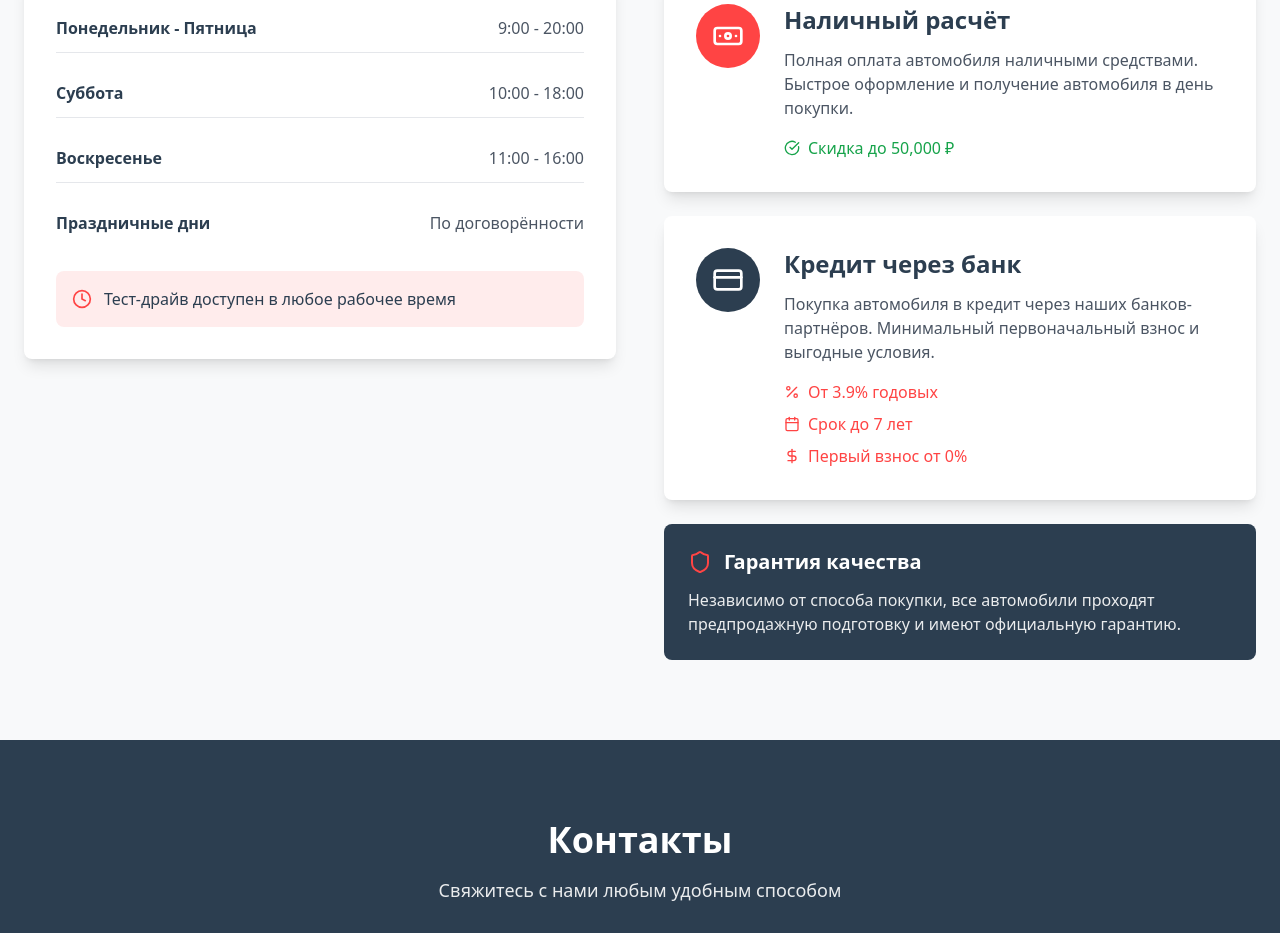
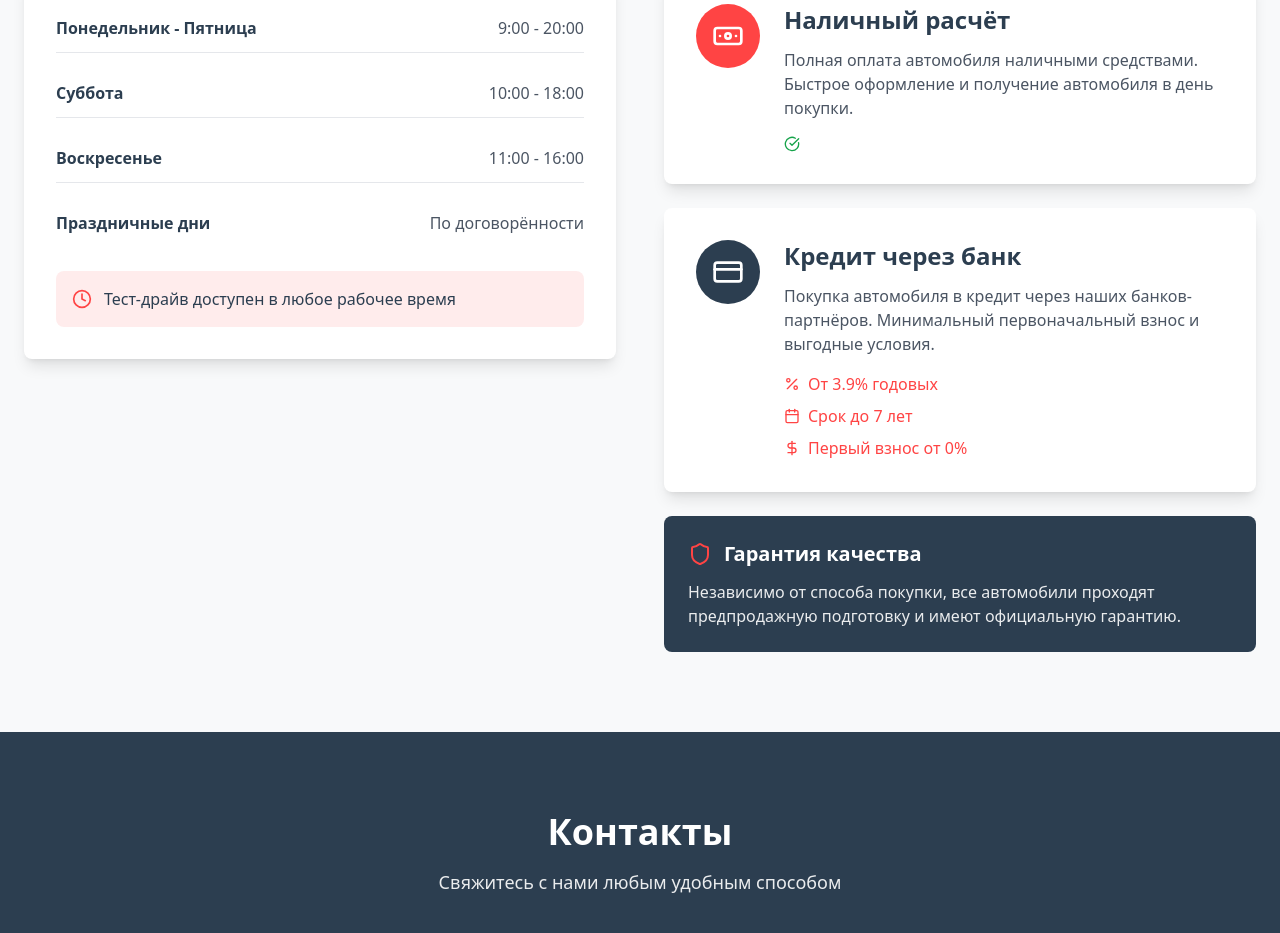
Before and after one commit to info1c8/car-dealership-website-2, a React (Vite) app: page / in a window 1280 px wide. Shown: the part 1900-2833 px from the top of the page. Built offline with nearby package versions, Linux system fonts and the light colour scheme.

Commit message:
Обновление 1 компонентов

```diff
--- a/src/pages/Index.tsx
+++ b/src/pages/Index.tsx
@@ -187,7 +187,7 @@ const Index = () => {
                         </p>
                         <div className="flex items-center text-green-600">
                           <Icon name="CheckCircle" size={16} className="mr-2" />
-                          <span className="font-medium">Скидка до 50,000 ₽</span>
+                          <span className="font-medium"></span>
                         </div>
                       </div>
                     </div>
```
